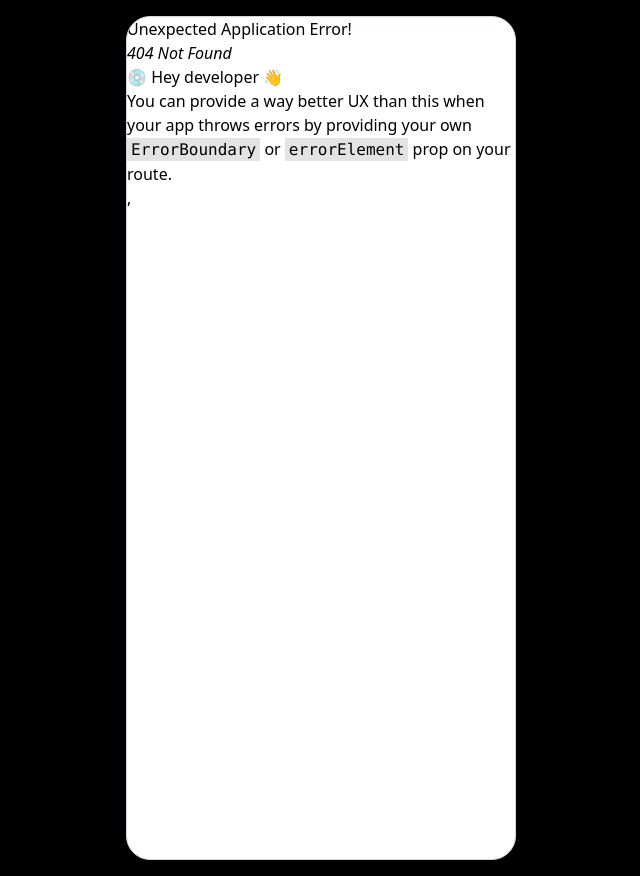
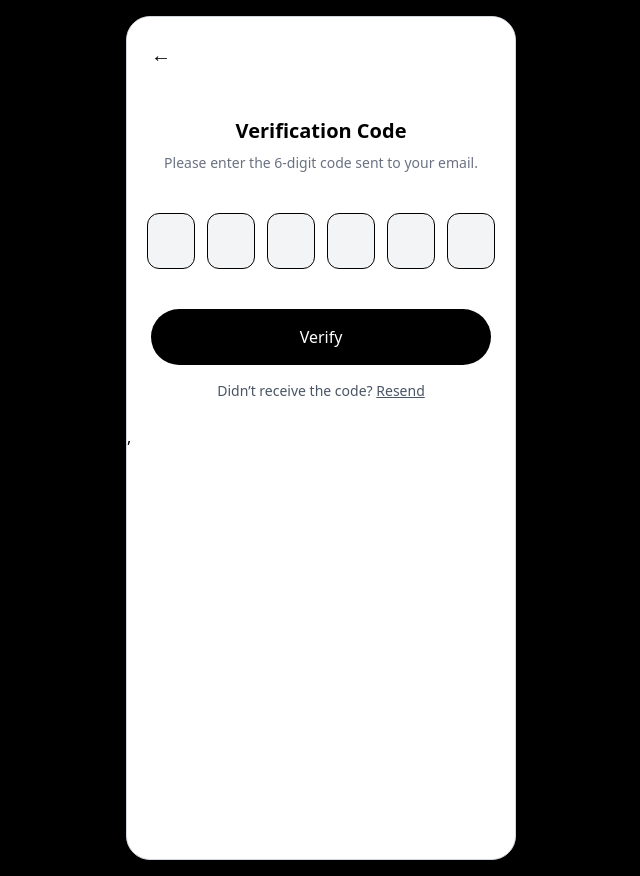
Before and after one commit to Topan-Roy/storage-management-system-client, a React (Vite) app: page /verifycode in a window 1280 px wide. Before the commit this address had no page. Shown: the whole page, without its empty margins (319-959 px from the left). Built offline with nearby package versions, Linux system fonts and the light colour scheme.

Commit message:
added ForgotPassword, verifycode and ResetPassword

```diff
--- /dev/null
+++ b/src/Authentication/ForgotPassword/ForgotPassword.jsx
@@ -0,0 +1,34 @@
+import React from 'react';
+import { Link } from 'react-router';
+
+const ForgotPassword = () => {
+    return (
+         <div className="h-screen bg-white p-6">
+
+      <button className="text-xl mb-6">←</button>
+
+      <div className="text-center mt-10">
+        <h2 className="text-xl font-semibold">Forgot Your Password?</h2>
+        <p className="text-gray-500 text-sm mt-2">
+          Please enter your email to reset your password.
+        </p>
+      </div>
+
+      <div className="mt-8">
+        <input
+          type="email"
+          placeholder="Email"
+          className="w-full bg-gray-100 p-4 rounded-lg text-sm"
+        />
+      </div>
+        <Link to="/verifycode">
+        <button className="mt-6 w-full bg-black text-white py-4 rounded-full font-medium">
+        Get Verification Code
+      </button>
+        </Link>
+
+    </div>
+    );
+};
+
+export default ForgotPassword;
--- a/src/Authentication/Login/Login.jsx
+++ b/src/Authentication/Login/Login.jsx
@@ -24,10 +24,12 @@ const Login = () => {
             />
             <span className="absolute right-4 top-4 text-gray-500">👁️</span>
           </div>
-
-          <div className="text-right text-sm">
+        <Link to="/forgotpassword">
+        <div className="text-right text-sm">
             <button className="underline text-gray-600">Forgot Password</button>
           </div>
+        </Link>
+
         </div>
 
         <button className="mt-6 w-full bg-black text-white py-4 rounded-full font-medium">
--- /dev/null
+++ b/src/Authentication/ResetPassword/ResetPassword.jsx
@@ -0,0 +1,61 @@
+import React, { useState } from 'react';
+
+const ResetPassword = () => {
+     const [password, setPassword] = useState("");
+  const [confirm, setConfirm] = useState("");
+  const [showPassword, setShowPassword] = useState(false);
+  const [showConfirm, setShowConfirm] = useState(false);
+
+    return (
+        <div className="h-full min-h-full p-6 bg-white">
+      <button className="text-xl mb-6">←</button>
+
+      <div className="text-center mt-6">
+        <h2 className="text-xl font-semibold">Reset Password</h2>
+        <p className="text-gray-500 text-sm mt-2">
+          Enter your new password below.
+        </p>
+      </div>
+
+      <div className="mt-8 space-y-4">
+        <div className="relative">
+          <input
+            type={showPassword ? "text" : "password"}
+            placeholder="New Password"
+            value={password}
+            onChange={(e) => setPassword(e.target.value)}
+            className="w-full bg-gray-100 p-4 rounded-lg text-sm"
+          />
+          <span
+            className="absolute right-4 top-4 text-gray-500 cursor-pointer"
+            onClick={() => setShowPassword(!showPassword)}
+          >
+            {showPassword ? "🙈" : "👁️"}
+          </span>
+        </div>
+
+        <div className="relative">
+          <input
+            type={showConfirm ? "text" : "password"}
+            placeholder="Confirm Password"
+            value={confirm}
+            onChange={(e) => setConfirm(e.target.value)}
+            className="w-full bg-gray-100 p-4 rounded-lg text-sm"
+          />
+          <span
+            className="absolute right-4 top-4 text-gray-500 cursor-pointer"
+            onClick={() => setShowConfirm(!showConfirm)}
+          >
+            {showConfirm ? "🙈" : "👁️"}
+          </span>
+        </div>
+      </div>
+
+      <button className="mt-10 w-full bg-black text-white py-4 rounded-full font-medium">
+        Reset Password
+      </button>
+    </div>
+    );
+};
+
+export default ResetPassword;
--- /dev/null
+++ b/src/Authentication/VerifyCode/VerifyCode.jsx
@@ -0,0 +1,58 @@
+import React, { useState } from 'react';
+import { Link } from 'react-router';
+
+const VerifyCode = () => {
+     const [otp, setOtp] = useState(["", "", "", "", "", ""]);
+
+  const handleChange = (value, index) => {
+    if (/^[0-9]$/.test(value) || value === "") {
+      const newOtp = [...otp];
+      newOtp[index] = value;
+      setOtp(newOtp);
+
+      if (value && index < 5) {
+        document.getElementById(`otp-${index + 1}`).focus();
+      }
+      if (value === "" && index > 0) {
+        document.getElementById(`otp-${index - 1}`).focus();
+      }
+    }
+  };
+    return (
+         <div className="h-full min-h-full p-6 bg-white">
+      <button className="text-xl mb-6">←</button>
+
+      <div className="text-center mt-6">
+        <h2 className="text-xl font-semibold">Verification Code</h2>
+        <p className="text-gray-500 text-sm mt-2">
+          Please enter the 6-digit code sent to your email.
+        </p>
+      </div>
+
+      <div className="flex items-center justify-center space-x-3 mt-10">
+        {otp.map((digit, index) => (
+          <input
+            key={index}
+            id={`otp-${index}`}
+            maxLength={1}
+            value={digit}
+            onChange={(e) => handleChange(e.target.value, index)}
+            className="w-12 h-14 text-center bg-gray-100 rounded-xl text-xl font-semibold border focus:outline-none focus:ring-2 focus:ring-black"
+          />
+        ))}
+      </div>
+        <Link to="/ResetPassword">
+        <button className="mt-10 w-full bg-black text-white py-4 rounded-full font-medium">
+        Verify
+      </button>
+
+        </Link>
+
+      <p className="text-center mt-4 text-sm text-gray-600">
+        Didn’t receive the code? <span className="underline">Resend</span>
+      </p>
+    </div>
+    );
+};
+
+export default VerifyCode;
--- a/src/Router/Router.jsx
+++ b/src/Router/Router.jsx
@@ -5,6 +5,9 @@ import Home from "../Page/Home/Home";
 import Onboarding from "../Authentication/Onboarding/Onboarding";
 import Login from "../Authentication/Login/Login";
 import Signup from "../Authentication/Signup/Signup";
+import ForgotPassword from "../Authentication/ForgotPassword/ForgotPassword";
+import VerifyCode from "../Authentication/VerifyCode/VerifyCode";
+import ResetPassword from "../Authentication/ResetPassword/ResetPassword";
 
 export const router = createBrowserRouter([
     {
@@ -27,6 +30,18 @@ export const router = createBrowserRouter([
             path:"signup",
             Component:Signup
             },
+            {
+            path:"forgotpassword",
+            Component:ForgotPassword
+            },
+            {
+            path:"verifycode",
+            Component:VerifyCode
+            },
+            {
+            path:"resetpassword",
+            Component:ResetPassword
+            },
 
         ]
     }
```
